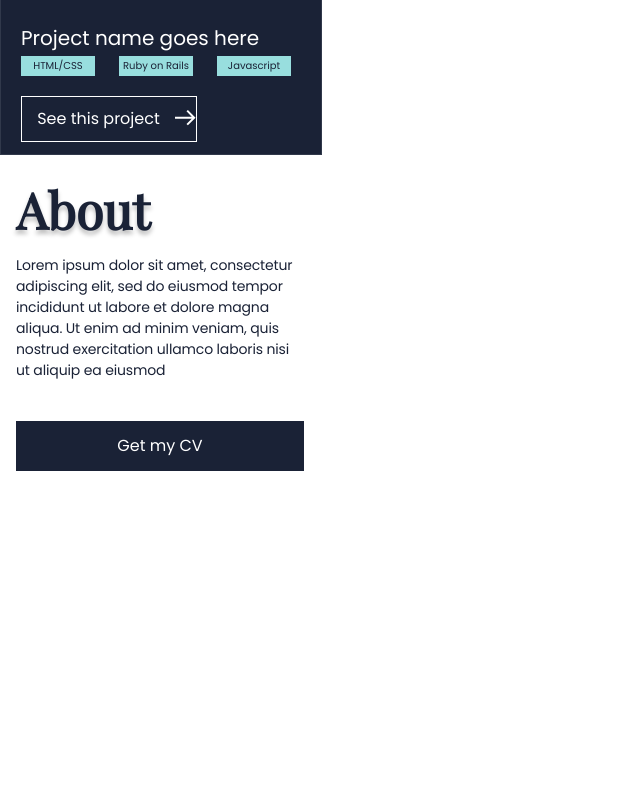
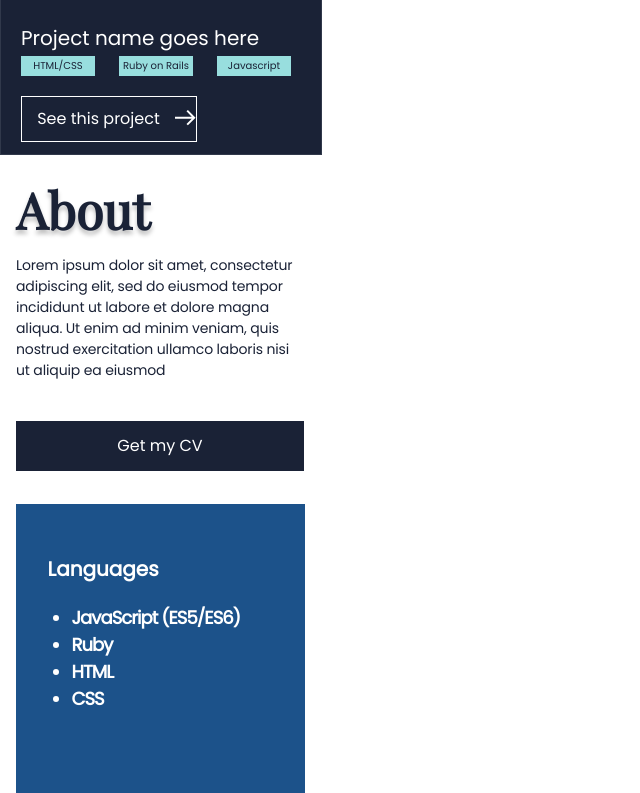
Before and after one commit to andym80/my-portfolio, a website: page index.html in a window 1280 px wide. Shown: the part 3266-4059 px from the top of the page, without its empty margins (0-640 px from the left). Before the commit the page ends 3770 px from the top, so only its background shows below. Drawn offline with nearby package versions, Linux system fonts and the light colour scheme.

Commit message:
languages mob icon add

```diff
--- a/index.html
+++ b/index.html
@@ -160,10 +160,19 @@
        sed do eiusmod tempor<br> incididunt ut labore et dolore magna<br> aliqua.
         Ut enim ad minim veniam, quis<br> nostrud exercitation ullamco laboris nisi<br> ut aliquip ea eiusmod</br></p>
   </div>
-  <div class="start-collab-box">
-    <button type="button">Get my CV</button>
-    </div>
+  <div class="my-cv-box">
+    <button  type="button">Get my CV</button>
+     </div>
   <div class="button-cv">
+</div>
+<div class="languages-box">
+  <p class="languages-title">Languages</p>
+    <ul class="languages">
+        <li> JavaScript (ES5/ES6)</li>
+        <li> Ruby</li>
+        <li> HTML</li>
+        <li> CSS</li>
+     </ul>
 </div>
 
 </section>
--- a/style.css
+++ b/style.css
@@ -17,8 +17,9 @@ header {
   width: 111px;
   height: 74px;
 }
+
 .container-box {
-  display:flex;
+  display: flex;
   justify-content: center;
   width: 320px;
   height: auto;
@@ -112,6 +113,7 @@ button {
   width: 320px;
   height: 160px;
 }
+
 .projects-grid {
   display: grid;
   grid-template-columns: 1fr;
@@ -120,6 +122,7 @@ button {
   grid-row-gap: 0px;
 
 }
+
 h2 {
   display: flex;
   margin-left: 16px;
@@ -144,7 +147,8 @@ h3 {
   padding-top: 1rem;
   padding-left: 20px;
 }
-.skills-box{
+
+.skills-box {
   width: 320px;
   height: 156px;
   background-color: #1a2236;
@@ -152,8 +156,8 @@ h3 {
 
 }
 
-.project-name{
-  font-family: 'Poppins', serif ;
+.project-name {
+  font-family: 'Poppins', serif;
   font-size: 20px;
   font-weight: 300;
   line-height: 16px;
@@ -162,7 +166,8 @@ h3 {
   color: white;
   margin-top: 16px;
 }
-.project-btn{
+
+.project-btn {
   display: flex;
   flex-direction: row;
   align-items: center;
@@ -175,8 +180,9 @@ h3 {
 
 
 }
-.button-project{
-  color:#1a2236;
+
+.button-project {
+  color: #1a2236;
   margin-top: 10px;
   background: #98DEDE;
   width: 74px;
@@ -217,3 +223,59 @@ text-align: left;
   letter-spacing: -0.01em;
   text-align: left;
 }
+
+
+.languages-box {
+  display: flex;
+  flex-direction: column;
+  align-items: center;
+  margin-left: 16px;
+  margin-right: 16px;
+  width: 289px;
+  height: 289px;
+  background: #1c528a;
+  color: white;
+  background-image: url("images/#.jpg");
+}
+
+.languages-title {
+  margin-top: 50px;
+  padding-right: 110px;
+  width: 116px;
+  height: 30px;
+  font-family: 'Poppins', serif;
+  font-size: 20px;
+  font-weight: 800;
+  line-height: 30px;
+  letter-spacing: 0em;
+  text-align: left;
+}
+
+.languages {
+  width: 178px;
+  height: 135px;
+  font-family: 'Poppins';
+  font-size: 18px;
+  font-weight: 600;
+  line-height: 27px;
+  letter-spacing: -0.0525em;
+  text-align: left;
+
+}
+.my-cv-box {
+    display: flex;
+    align-items: center;
+    justify-items: center;
+    width: 288px;
+    height: 50px;
+    left: 16px;
+    top: 390px;
+    background: #1a2236;
+    margin-top: 40px;
+    margin-bottom: 32.31px;
+    margin-left: 16px;
+    margin-right: 16px;
+    justify-content: center;
+  }
+
+}
```
Also changed, not shown: images/languages-mob.svg (added). Lines whose indentation alone changed are shown as unchanged.
